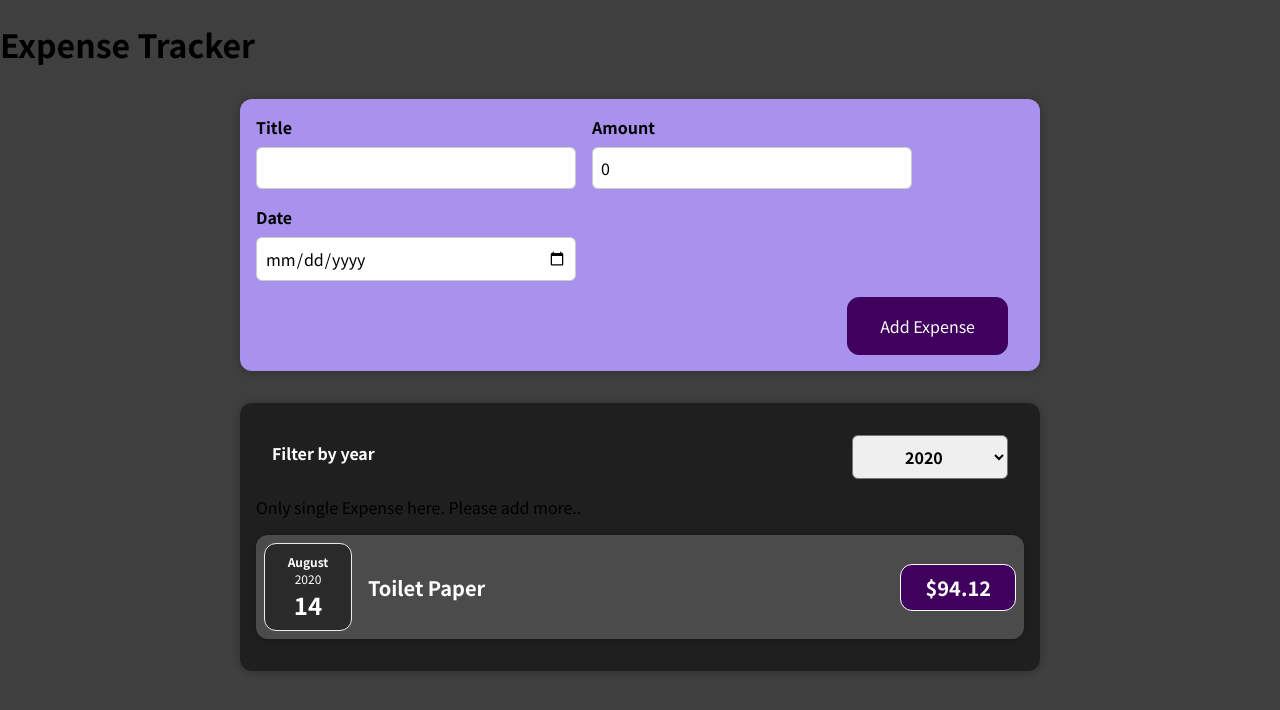
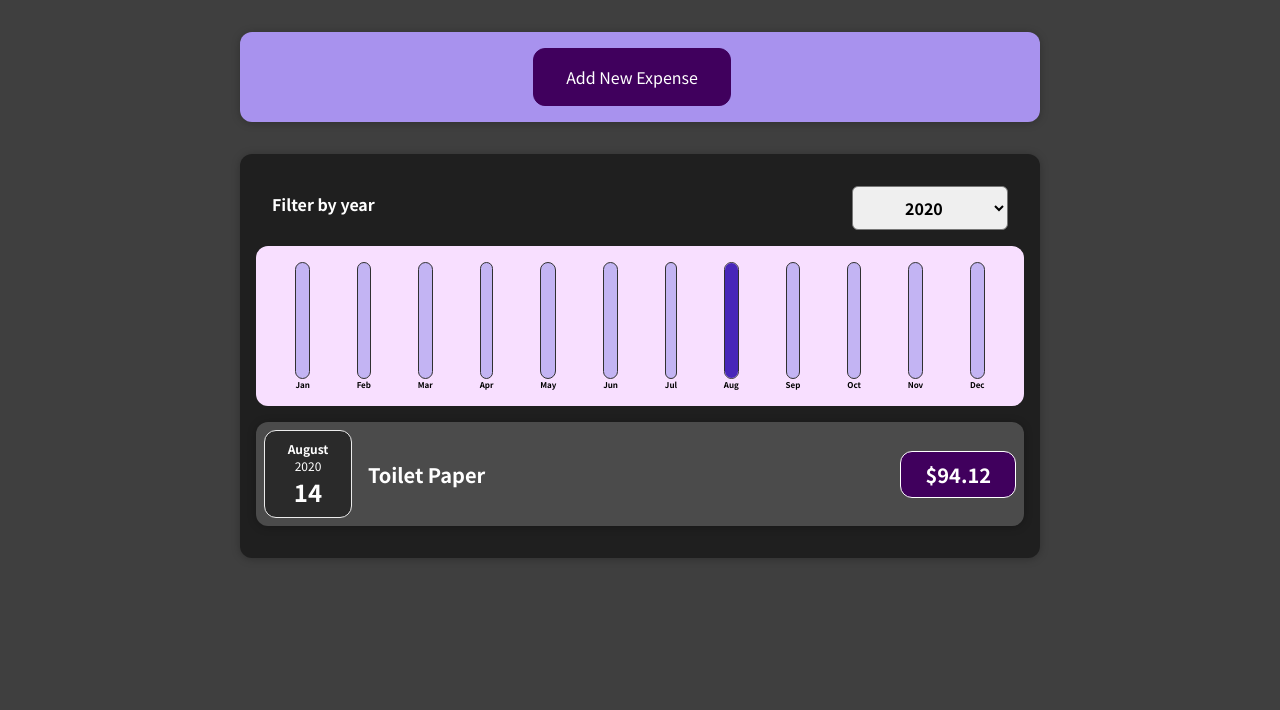
Before and after one commit to Shivanshdev12/ExpenseTracker, a React (Create React App) app: page / in a window 1280 px wide. Shown: the top 710 px of the page. Built offline with nearby package versions, Linux system fonts and the light colour scheme.

Commit message:
monthly chart added

```diff
--- a/src/App.js
+++ b/src/App.js
@@ -42,7 +42,6 @@
   };
   return (
     <div>
-      <h1>Expense Tracker</h1>
       <NewExpense onAddExpense={addExpenseHandler} />
       {console.log(expenses)}
       <Expenses expenses={expenses} />
--- /dev/null
+++ b/src/components/Chart/Chart.css
@@ -0,0 +1,9 @@
+.chart {
+    padding: 1rem;
+    border-radius: 12px;
+    background-color: #f8dfff;
+    text-align: center;
+    display: flex;
+    justify-content: space-around;
+    height: 10rem;
+}
--- /dev/null
+++ b/src/components/Chart/Chart.js
@@ -0,0 +1,25 @@
+import React from "react";
+import ChartBar from "./ChartBar";
+import "./Chart.css";
+
+const Chart = (props) => {
+  const dataPointvalues = props.dataPoints.map((dataPoint) => dataPoint.value);
+  const totalMaximum = Math.max(...dataPointvalues);
+  // console.log(totalMaximum);
+  return (
+    <div className="chart">
+      {props.dataPoints.map((dataPoint) => {
+        return (
+          <ChartBar
+            key={dataPoint.label}
+            value={dataPoint.value}
+            maxValue={totalMaximum}
+            label={dataPoint.label}
+          />
+        );
+      })}
+    </div>
+  );
+};
+
+export default Chart;
--- /dev/null
+++ b/src/components/Chart/ChartBar.css
@@ -0,0 +1,30 @@
+.chart-bar {
+    height: 100%;
+    display: flex;
+    flex-direction: column;
+    align-items: center;
+}
+
+.chart-bar__inner {
+    height: 100%;
+    width: 100%;
+    border: 1px solid #313131;
+    border-radius: 12px;
+    background-color: #c3b4f3;
+    overflow: hidden;
+    display: flex;
+    flex-direction: column;
+    justify-content: flex-end;
+}
+
+.chart-bar__fill {
+    background-color: #4826b9;
+    width: 100%;
+    transition: all 0.3s ease-out;
+}
+
+.chart-bar__label {
+    font-weight: bold;
+    font-size: 0.5rem;
+    text-align: center;
+}
--- /dev/null
+++ b/src/components/Chart/ChartBar.js
@@ -0,0 +1,22 @@
+import React from "react";
+import "./ChartBar.css";
+
+const ChartBar = (props) => {
+  let barFillHeight = "0%";
+  if (props.maxValue > 0) {
+    barFillHeight = Math.round((props.value / props.maxValue) * 100) + "%";
+  }
+  return (
+    <div className="chart-bar">
+      <div className="chart-bar__inner">
+        <div
+          className="chart-bar__fill"
+          style={{ height: barFillHeight }}
+        ></div>
+      </div>
+      <div className="chart-bar__label">{props.label}</div>
+    </div>
+  );
+};
+
+export default ChartBar;
--- /dev/null
+++ b/src/components/Expenses/ExpenseList.css
@@ -0,0 +1,9 @@
+.expenses-list {
+    list-style: none;
+    padding: 0;
+}
+
+.expenses-list__fallback {
+    color: white;
+    text-align: center;
+}
--- /dev/null
+++ b/src/components/Expenses/ExpenseList.js
@@ -0,0 +1,23 @@
+import React from "react";
+import ExpenseItem from "./ExpenseItem";
+import "./ExpenseList.css";
+
+const ExpenseList = (props) => {
+  if (props.items.length === 0) {
+    return <h2 className="expenses-list__fallback">Found no expenses.</h2>;
+  }
+  return (
+    <ul className="expenses-list">
+      {props.items.map((expense) => (
+        <ExpenseItem
+          key={expense.id}
+          title={expense.title}
+          amount={expense.amount}
+          date={expense.date}
+        />
+      ))}
+    </ul>
+  );
+};
+
+export default ExpenseList;
--- a/src/components/Expenses/Expenses.js
+++ b/src/components/Expenses/Expenses.js
@@ -1,6 +1,7 @@
 import React, { useState } from "react";
-import ExpenseItem from "./ExpenseItem";
+import ExpenseList from "./ExpenseList";
 import ExpenseFilter from "./ExpenseFilter";
+import ExpensesChart from "./ExpensesChart";
 import Card from "../UI/Card";
 import "./Expenses.css";
 
@@ -14,27 +15,15 @@
   const res = props.expenses.filter((expense) => {
     return expense.date.getFullYear().toString() === filteredYear;
   });
-
+  console.log(res);
   return (
     <Card className="expenses">
       <ExpenseFilter
         selected={filteredYear}
         onChangeFilter={filterChangeHandler}
       />
-      {res.length === 1 && <p>Only single Expense here. Please add more..</p>}
-      {res.length === 0 && <p>No expenses found.</p>}
-      {res.length > 0 &&
-        res.map((expense) => {
-          return (
-            <ExpenseItem
-              key={expense.id}
-              title={expense.title}
-              amount={expense.amount}
-              date={expense.date}
-              id={expense.id}
-            />
-          );
-        })}
+      <ExpensesChart expenses={res} />
+      <ExpenseList items={res} />
     </Card>
   );
 }
--- /dev/null
+++ b/src/components/Expenses/ExpensesChart.js
@@ -0,0 +1,27 @@
+import React from "react";
+import Chart from "../Chart/Chart";
+
+function ExpensesChart(props) {
+  const chartDataPoints = [
+    { label: "Jan", value: 0 },
+    { label: "Feb", value: 0 },
+    { label: "Mar", value: 0 },
+    { label: "Apr", value: 0 },
+    { label: "May", value: 0 },
+    { label: "Jun", value: 0 },
+    { label: "Jul", value: 0 },
+    { label: "Aug", value: 0 },
+    { label: "Sep", value: 0 },
+    { label: "Oct", value: 0 },
+    { label: "Nov", value: 0 },
+    { label: "Dec", value: 0 },
+  ];
+  for (const expense of props.expenses) {
+    const expenseMonth = expense.date.getMonth();
+    console.log(expenseMonth);
+    chartDataPoints[expenseMonth].value += expense.amount;
+    console.log(chartDataPoints[expenseMonth].value);
+  }
+  return <Chart dataPoints={chartDataPoints} />;
+}
+export default ExpensesChart;
--- a/src/components/NewExpense/ExpenseForm.js
+++ b/src/components/NewExpense/ExpenseForm.js
@@ -63,6 +63,9 @@
         </div>
       </div>
       <div className="new-expense__actions">
+        <button type="button" onClick={props.onCancel}>
+          Cancel
+        </button>
         <button type="submit">Add Expense</button>
       </div>
     </form>
--- a/src/components/NewExpense/NewExpense.js
+++ b/src/components/NewExpense/NewExpense.js
@@ -1,19 +1,34 @@
-import React from "react";
-
+import React, { useState } from "react";
 import ExpenseForm from "./ExpenseForm";
 import "./NewExpense.css";
 
 const NewExpense = (props) => {
+  const [isEditing, setIsEditing] = useState(false);
   const saveExpenseDataHandler = (enteredExpsense) => {
     const expenseData = {
       id: Math.random().toString(),
       ...enteredExpsense,
     };
     props.onAddExpense(expenseData);
+    setIsEditing(false);
+  };
+  const startEditingHandler = () => {
+    setIsEditing(true);
+  };
+  const cancelEditingHandler = () => {
+    setIsEditing(false);
   };
   return (
     <div className="new-expense">
-      <ExpenseForm onSaveExpenseDataHandler={saveExpenseDataHandler} />
+      {!isEditing && (
+        <button onClick={startEditingHandler}>Add New Expense</button>
+      )}
+      {isEditing && (
+        <ExpenseForm
+          onSaveExpenseDataHandler={saveExpenseDataHandler}
+          onCancel={cancelEditingHandler}
+        />
+      )}
     </div>
   );
 };
```
Also changed, not shown: 1 other file (tests, documents, lock files or other folders).
